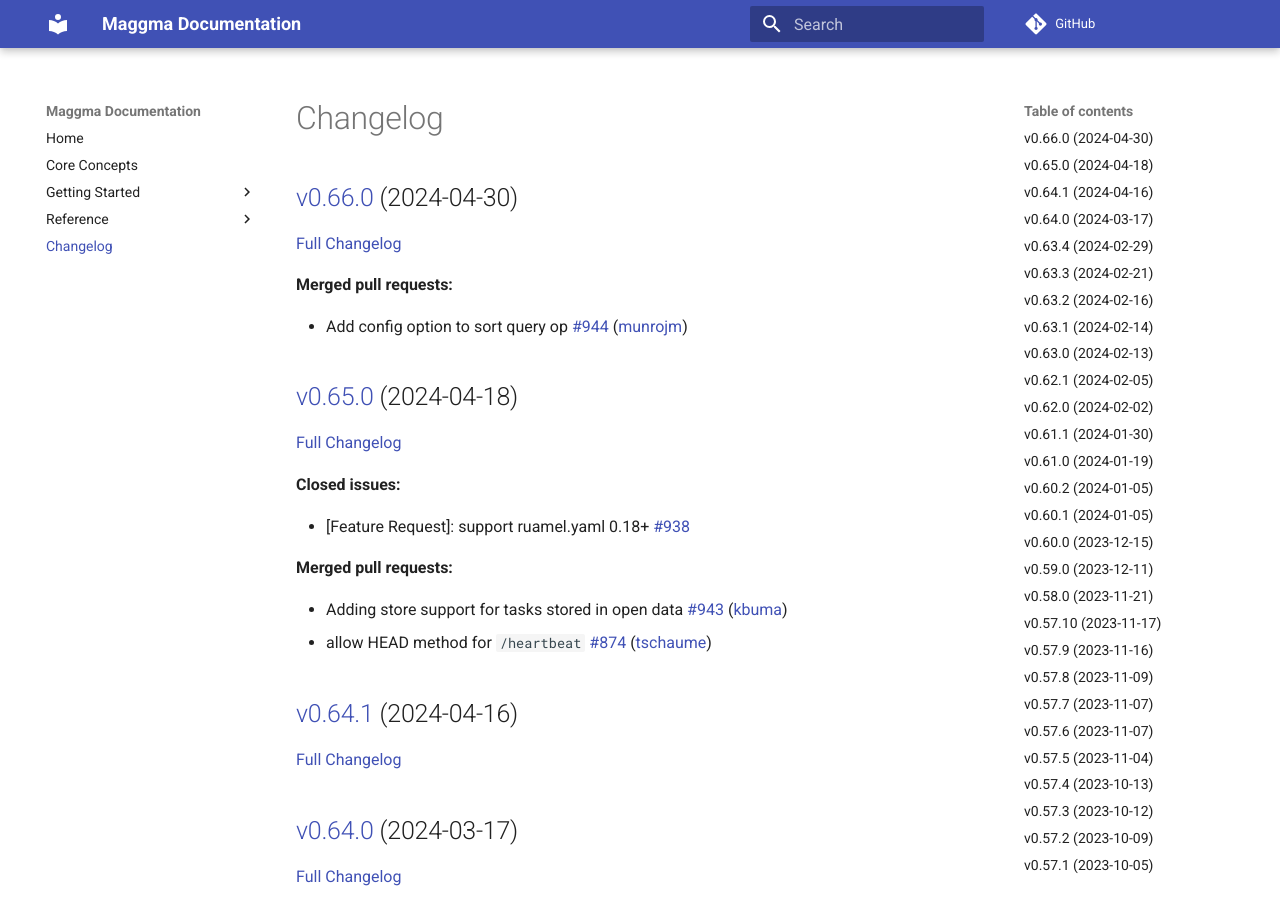
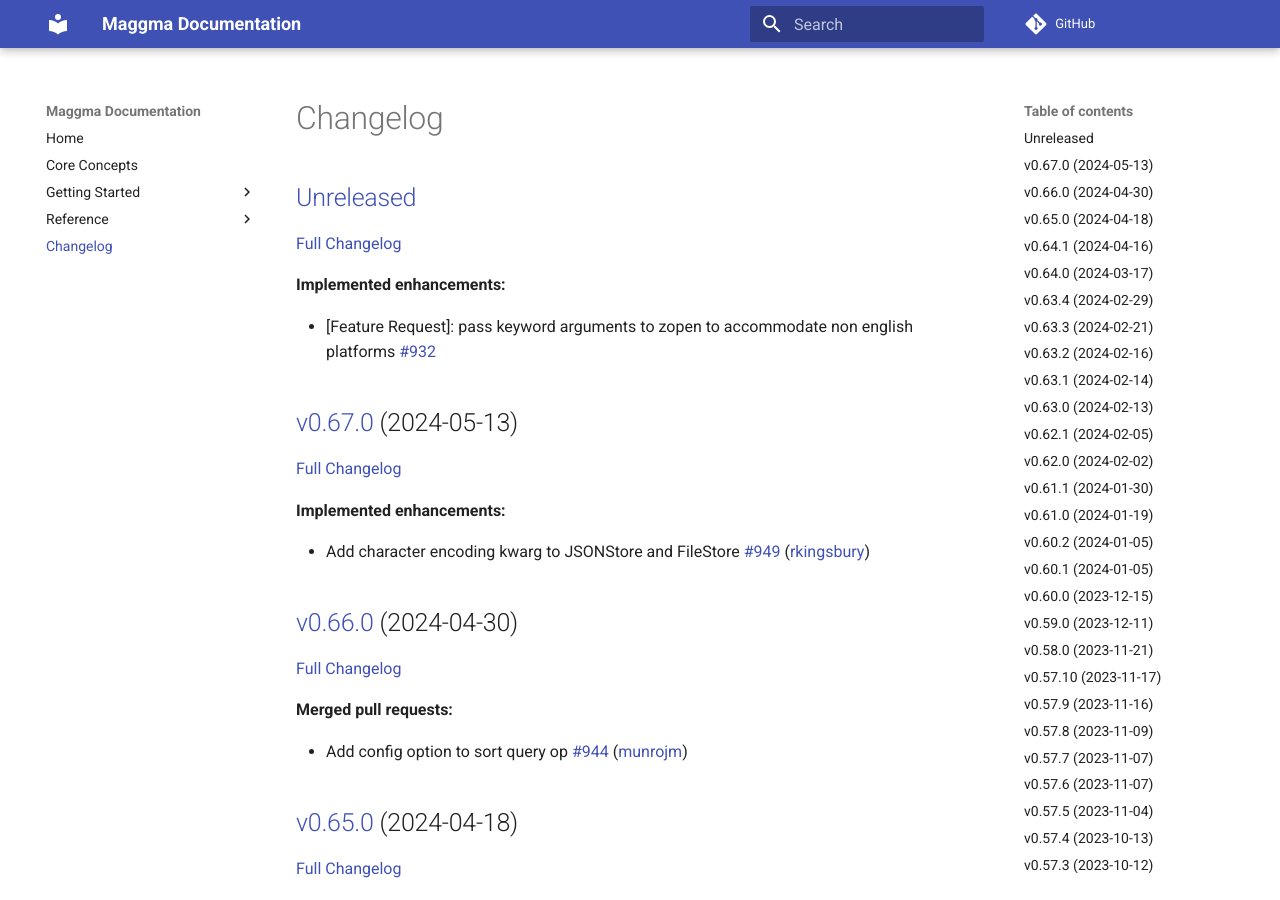
Before and after one commit to materialsproject/maggma, an MkDocs documentation site: the page built from docs/CHANGELOG.md, in a window 1280 px wide and 900 px high. Built offline with MkDocs 1.6.1 and Material for MkDocs 9.7.7, drawn with Linux system fonts in a browser that asks for light colours; comment, search, counter and statistics services are not loaded; some of the changed text lies outside the part shown.

Commit message:
Updated CHANGELOG.md

```diff
--- a/docs/CHANGELOG.md
+++ b/docs/CHANGELOG.md
@@ -1,4 +1,20 @@
 # Changelog
+
+## [Unreleased](https://github.com/materialsproject/maggma/tree/HEAD)
+
+[Full Changelog](https://github.com/materialsproject/maggma/compare/v0.67.0...HEAD)
+
+**Implemented enhancements:**
+
+- \[Feature Request\]: pass keyword arguments to zopen to accommodate non english platforms [\#932](https://github.com/materialsproject/maggma/issues/932)
+
+## [v0.67.0](https://github.com/materialsproject/maggma/tree/v0.67.0) (2024-05-13)
+
+[Full Changelog](https://github.com/materialsproject/maggma/compare/v0.66.0...v0.67.0)
+
+**Implemented enhancements:**
+
+- Add character encoding kwarg to JSONStore and FileStore [\#949](https://github.com/materialsproject/maggma/pull/949) ([rkingsbury](https://github.com/rkingsbury))
 
 ## [v0.66.0](https://github.com/materialsproject/maggma/tree/v0.66.0) (2024-04-30)
 
@@ -251,7 +267,7 @@
 
 ## [v0.57.0](https://github.com/materialsproject/maggma/tree/v0.57.0) (2023-09-26)
 
-[Full Changelog](https://github.com/materialsproject/maggma/compare/v0.55.0...v0.57.0)
+[Full Changelog](https://github.com/materialsproject/maggma/compare/v0.56.0...v0.57.0)
 
 **Merged pull requests:**
 
@@ -261,13 +277,13 @@
 - Automated dependency upgrades [\#860](https://github.com/materialsproject/maggma/pull/860) ([github-actions[bot]](https://github.com/apps/github-actions))
 - Update @arosen93 to @Andrew-S-Rosen [\#859](https://github.com/materialsproject/maggma/pull/859) ([Andrew-S-Rosen](https://github.com/Andrew-S-Rosen))
 
+## [v0.56.0](https://github.com/materialsproject/maggma/tree/v0.56.0) (2023-09-06)
+
+[Full Changelog](https://github.com/materialsproject/maggma/compare/v0.55.0...v0.56.0)
+
 ## [v0.55.0](https://github.com/materialsproject/maggma/tree/v0.55.0) (2023-09-06)
 
-[Full Changelog](https://github.com/materialsproject/maggma/compare/v0.56.0...v0.55.0)
-
-## [v0.56.0](https://github.com/materialsproject/maggma/tree/v0.56.0) (2023-09-06)
-
-[Full Changelog](https://github.com/materialsproject/maggma/compare/v0.54.0...v0.56.0)
+[Full Changelog](https://github.com/materialsproject/maggma/compare/v0.54.0...v0.55.0)
 
 **Closed issues:**
 
@@ -308,19 +324,19 @@
 
 ## [v0.53.0](https://github.com/materialsproject/maggma/tree/v0.53.0) (2023-08-02)
 
-[Full Changelog](https://github.com/materialsproject/maggma/compare/v0.52.2...v0.53.0)
+[Full Changelog](https://github.com/materialsproject/maggma/compare/v0.52.1...v0.53.0)
 
 **Merged pull requests:**
 
 - allow \>5GB and turn on multi-part uploads for AWS [\#829](https://github.com/materialsproject/maggma/pull/829) ([kbuma](https://github.com/kbuma))
 
+## [v0.52.1](https://github.com/materialsproject/maggma/tree/v0.52.1) (2023-08-02)
+
+[Full Changelog](https://github.com/materialsproject/maggma/compare/v0.52.2...v0.52.1)
+
 ## [v0.52.2](https://github.com/materialsproject/maggma/tree/v0.52.2) (2023-08-02)
 
-[Full Changelog](https://github.com/materialsproject/maggma/compare/v0.52.1...v0.52.2)
-
-## [v0.52.1](https://github.com/materialsproject/maggma/tree/v0.52.1) (2023-08-02)
-
-[Full Changelog](https://github.com/materialsproject/maggma/compare/v0.52.0...v0.52.1)
+[Full Changelog](https://github.com/materialsproject/maggma/compare/v0.52.0...v0.52.2)
 
 **Merged pull requests:**
 
@@ -334,19 +350,19 @@
 
 ## [v0.51.25](https://github.com/materialsproject/maggma/tree/v0.51.25) (2023-07-27)
 
-[Full Changelog](https://github.com/materialsproject/maggma/compare/v0.51.23...v0.51.25)
+[Full Changelog](https://github.com/materialsproject/maggma/compare/v0.51.24...v0.51.25)
 
 **Merged pull requests:**
 
 - Some cleanup: `isort`, updated classifiers, remove unused kwarg [\#833](https://github.com/materialsproject/maggma/pull/833) ([Andrew-S-Rosen](https://github.com/Andrew-S-Rosen))
 
+## [v0.51.24](https://github.com/materialsproject/maggma/tree/v0.51.24) (2023-07-21)
+
+[Full Changelog](https://github.com/materialsproject/maggma/compare/v0.51.23...v0.51.24)
+
 ## [v0.51.23](https://github.com/materialsproject/maggma/tree/v0.51.23) (2023-07-21)
 
-[Full Changelog](https://github.com/materialsproject/maggma/compare/v0.51.24...v0.51.23)
-
-## [v0.51.24](https://github.com/materialsproject/maggma/tree/v0.51.24) (2023-07-21)
-
-[Full Changelog](https://github.com/materialsproject/maggma/compare/v0.51.22...v0.51.24)
+[Full Changelog](https://github.com/materialsproject/maggma/compare/v0.51.22...v0.51.23)
 
 **Closed issues:**
 
```
